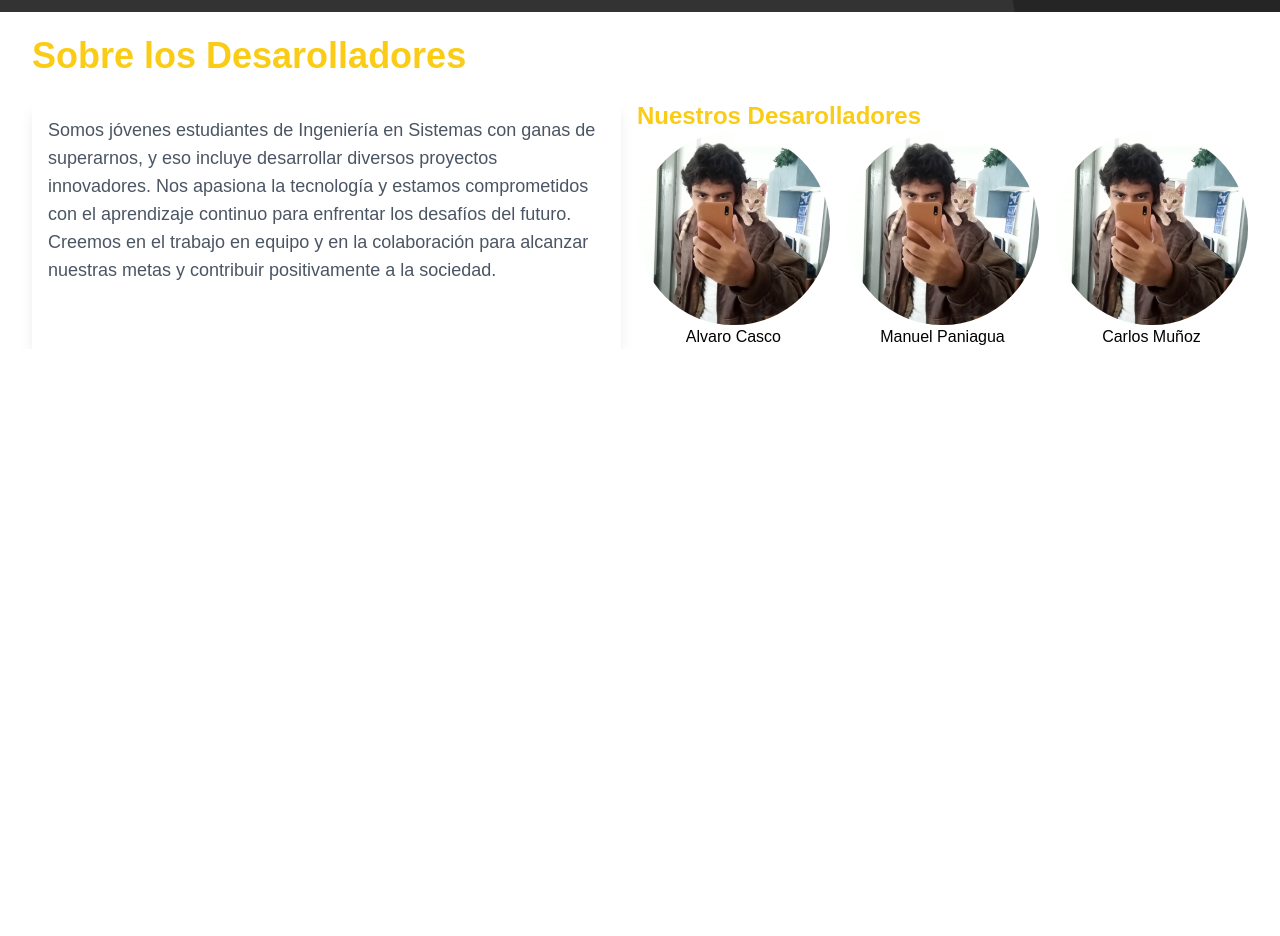
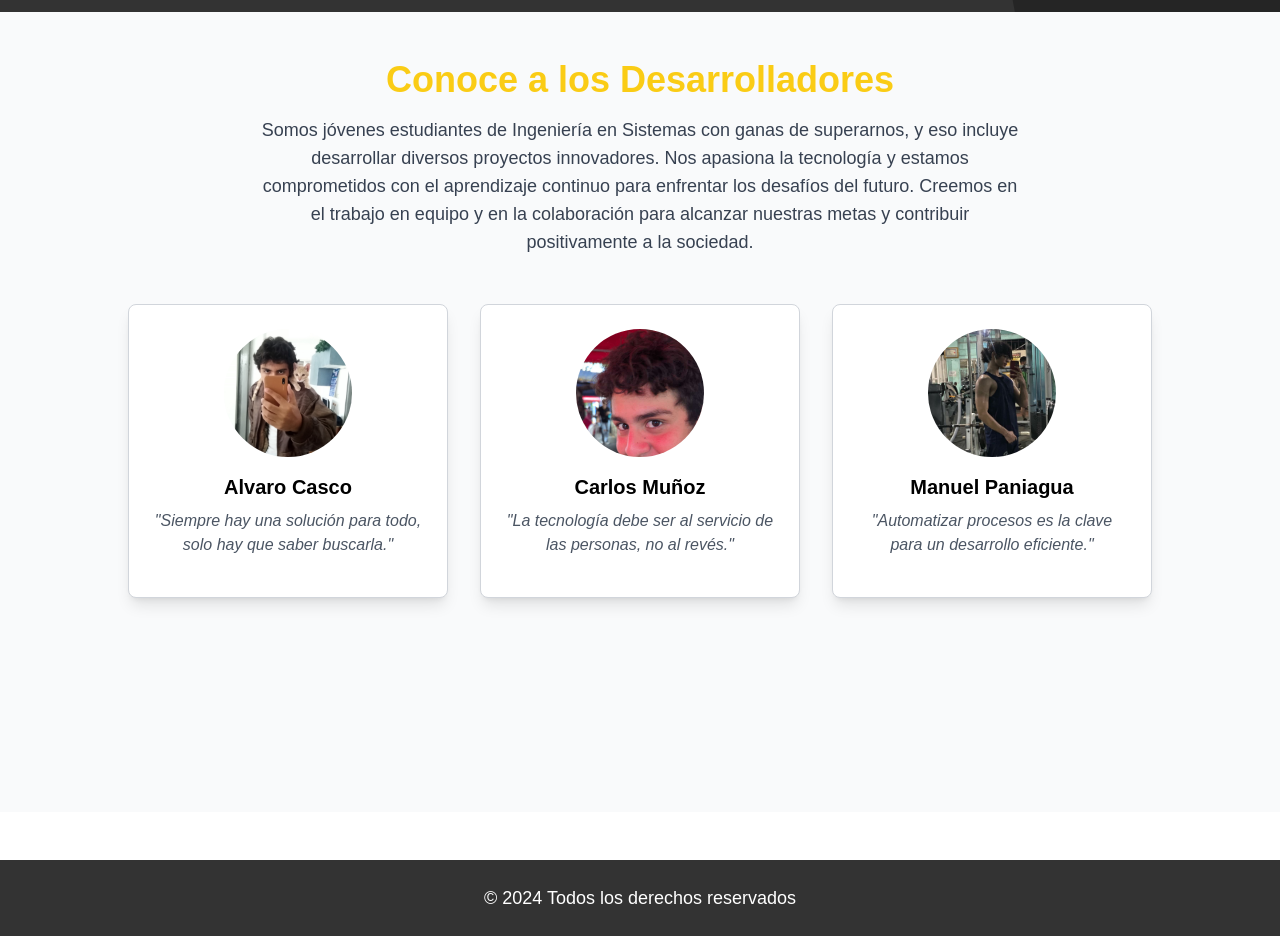
Before and after one commit to AlvaroAndres123/SportHub, a Next.js app: page / in a window 1280 px wide. Shown: the part 860-1796 px from the top of the page. Before the commit the page ends 1209 px from the top, so only its background shows below. Built offline with nearby package versions, Linux system fonts and the light colour scheme; no server answers.

Commit message:
Improved styles

```diff
--- a/app/page.tsx
+++ b/app/page.tsx
@@ -2,6 +2,7 @@ import Image from "next/image";
 import Welcome from "@/components/start/welcome";
 import About from "@/components/start/about";
 import Navbar from "@/components/navbar";
+import Footer from "@/components/start/footer";
 
 export default function Home() {
   return (
@@ -14,7 +15,7 @@ export default function Home() {
 
        <About/>
 
-
+    <Footer/>
      </main>
 
   );
--- /dev/null
+++ b/components/DeveloperCard.tsx
@@ -0,0 +1,22 @@
+import React from 'react'
+import Image from 'next/image'
+
+interface DeveloperCardProps {
+  name: string;
+  image: string;
+  quote: string;
+}
+
+const DeveloperCard: React.FC<DeveloperCardProps> = ({ name, image, quote }) => {
+  return (
+    <div className="max-w-xs bg-white border border-gray-300 rounded-lg shadow-lg p-6 flex flex-col items-center">
+      <div className="w-32 h-32 mb-4 rounded-full overflow-hidden">
+        <Image src={image} alt={name} width={128} height={128} className="object-cover"/>
+      </div>
+      <h2 className="text-xl font-bold mb-2">{name}</h2>
+      <p className="text-gray-600 text-center italic mb-4">"{quote}"</p>  {/* Mostramos la frase */}
+    </div>
+  )
+}
+
+export default DeveloperCard;
--- a/components/start/about.tsx
+++ b/components/start/about.tsx
@@ -1,77 +1,61 @@
 import React from 'react'
-import Image from 'next/image'
+import DeveloperCard from '../DeveloperCard'
 
-const about = () => {
+interface Developer {
+  id: number;
+  name: string;
+  image: string;
+  quote: string;
+}
+
+const About = () => {
+  const developers: Developer[] = [
+    {
+      id: 1,
+      name: "Alvaro Casco",
+      image: "/img/Moura.jpg",
+      quote: "Siempre hay una solución para todo, solo hay que saber buscarla.",
+    },
+    {
+      id: 2,
+      name: "Carlos Muñoz",
+      image: "/img/Charlie.jpeg",
+      quote: "La tecnología debe ser al servicio de las personas, no al revés.",
+    },
+    {
+      id: 3,
+      name: "Manuel Paniagua",
+      image: "/img/Paniagua.jpeg",
+      quote: "Automatizar procesos es la clave para un desarrollo eficiente.",
+    }
+  ];
+
   return (
-        <div className='container mx-auto px-4 md:px-8'>
-            <h1 className='title py-6 md:text-left text-center'>Sobre los Desarolladores</h1>
+    <div className="bg-gray-50 min-h-screen py-12 px-6">
 
-            <div className='flex flex-col md:flex-row gap-y-4 md:gap-x-4'>
-
-
-                {/*Descritive Text*/}
-                <div className='border-gray-300 p-4 shadow-lg basis-full md:basis-1/2'>
-                    <p className='ptext'>
+      <div className="text-center mb-12">
+        <h1 className="text-4xl font-semibold text-primary mb-4">Conoce a los Desarrolladores</h1>
+        <p className="text-lg text-gray-700 max-w-3xl mx-auto mb-6">
           Somos jóvenes estudiantes de Ingeniería en Sistemas con ganas de superarnos, y eso incluye desarrollar
           diversos proyectos innovadores. Nos apasiona la tecnología y estamos comprometidos con el aprendizaje continuo
           para enfrentar los desafíos del futuro. Creemos en el trabajo en equipo y
           en la colaboración para alcanzar nuestras metas y contribuir positivamente a la sociedad.
         </p>
-
-                </div>
-
-                <div className=''>
-                    <h2 className='subtitle text-center md:text-left '>Nuestros Desarolladores</h2>
-
-
-                    {/*Images*/}
-                    <div className='flex flex-col sm:flex-row justify-center items-center md:justify-start md:flex-row gap-4'>
-
-                        <div className='flex flex-col items-center'>
-                            <Image className='rounded-full'
-                                src={'/img/Moura.jpg'}
-                                width={200}
-                                height={200}
-                                alt='Picture of developers'
-                            />
-                            <h1>Alvaro Casco</h1>
-                        </div>
-
-                        <div className='flex flex-col items-center'>
-                            <Image className='rounded-full'
-                                src={'/img/Moura.jpg'}
-                                width={200}
-                                height={200}
-                                alt='Picture of developers'
-                            />
-                                   <h1>Manuel Paniagua </h1>
       </div>
 
 
-
-                        <div className='flex flex-col items-center'>
-                            <Image className='rounded-full'
-                                src={'/img/Moura.jpg'}
-                                width={200}
-                                height={200}
-                                alt='Picture of developers'
+      <div className="flex flex-wrap justify-center gap-8">
+        {developers.map((developer) => (
+          <DeveloperCard
+            key={developer.id}
+            name={developer.name}
+            image={developer.image}
+            quote={developer.quote}
           />
-                                <h1>Carlos Muñoz</h1>
+        ))}
       </div>
-
-
-
     </div>
-
-
-
-                </div >
-
-
-            </div >
-
-        </div >
-    )
+  );
 }
 
-export default about
+export default About;
--- /dev/null
+++ b/components/start/footer.tsx
@@ -0,0 +1,14 @@
+// components/Footer.tsx
+import React from 'react';
+
+const Footer = () => {
+  return (
+    <footer className="bg-secondary text-white py-6 mt-12">
+      <div className="container mx-auto text-center">
+        <p className="text-lg font-medium">© 2024 Todos los derechos reservados</p>
+      </div>
+    </footer>
+  );
+}
+
+export default Footer;
--- a/components/start/welcome.tsx
+++ b/components/start/welcome.tsx
@@ -4,10 +4,6 @@ import React from 'react';
 import Button from '@/components/button';
 
 const Welcome = () => {
-
-  const HandleTest = () => {
-   console.log('Test Click')
-  }
 
 
   return (
@@ -18,11 +14,7 @@ const Welcome = () => {
       <p className="ptext">
         ¿Te interesa nuestra aplicación? SportHub es la plataforma ideal para llevar registros de jugadores, torneos y próximos eventos para cualquier deporte. ¡Organiza, compite y sigue tu progreso en un solo lugar!
       </p>
-      <Button
-        text="Conoce más"
-        onClick={HandleTest}
-        className=""
-      />
+
     </div>
   );
 };
```
Also changed, not shown: public/img/Charlie.jpeg (added), public/img/Paniagua.jpeg (added). Lines whose indentation alone changed are shown as unchanged.
